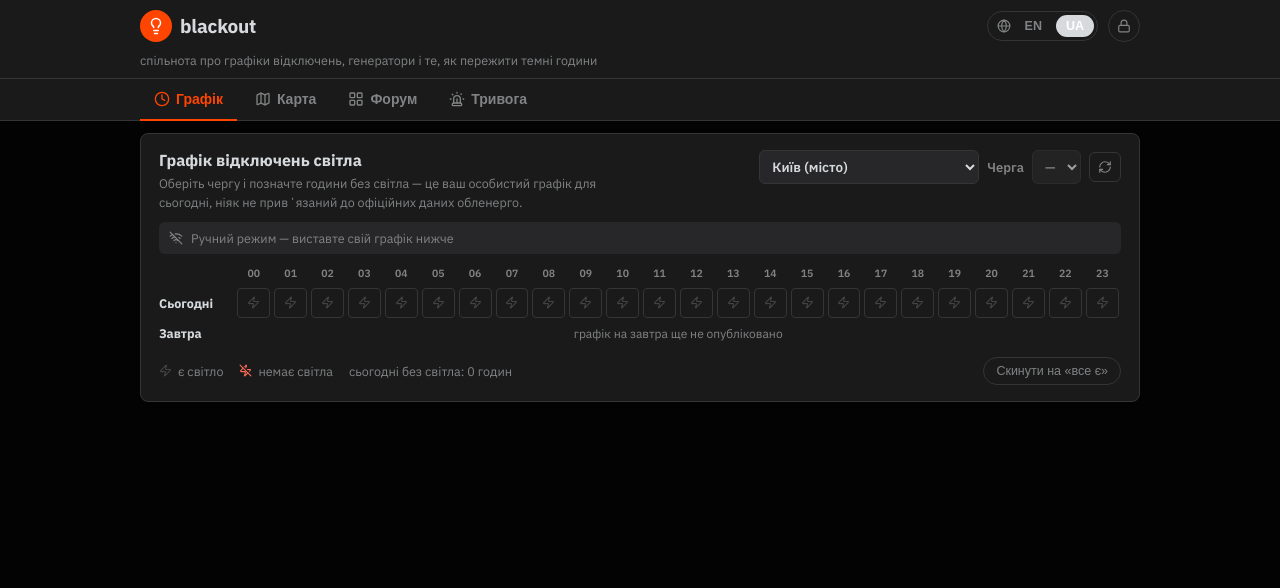
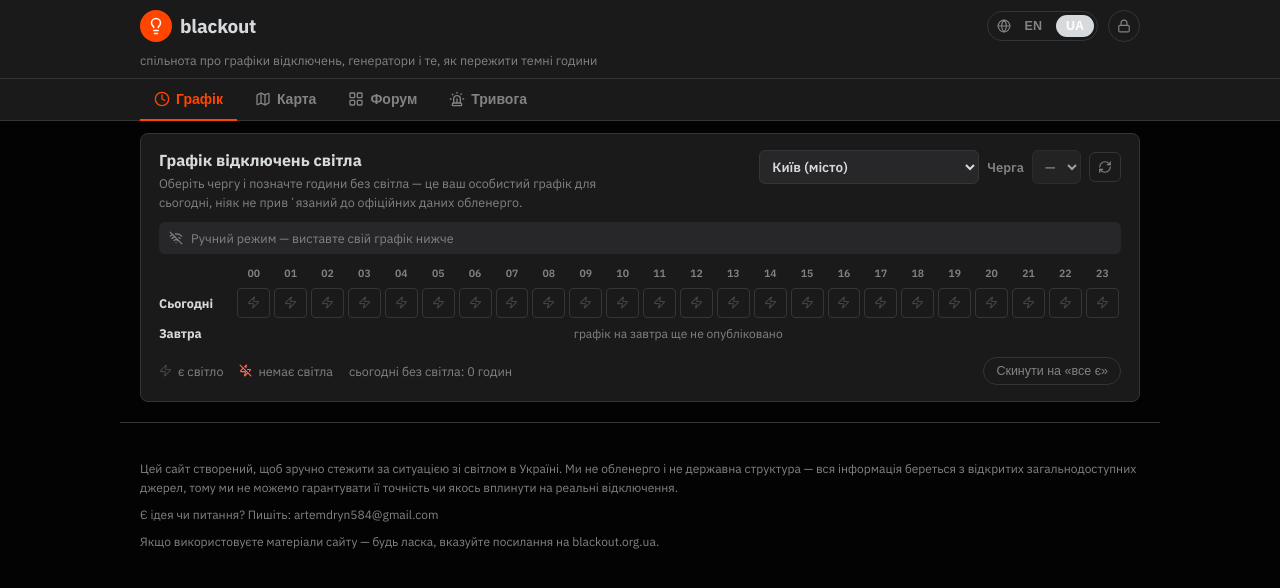
Before and after one commit to artemdryn584-code/blackout-site, a React (Vite) app: page / in a window 1280 px wide. Shown: the top 588 px of the page. Built offline with nearby package versions, Linux system fonts and the light colour scheme; no server answers; the database is empty.

Commit message:
feat: add data-aggregator disclaimer footer
Co-Authored-By: Claude Sonnet 5 <noreply@anthropic.com>

```diff
--- a/src/App.jsx
+++ b/src/App.jsx
@@ -1127,6 +1127,11 @@ const UI = {
     whatHappenedPlaceholder: "neighborhood, what caused it, how long it lasted…",
     addToTotal: "Add to total",
     debtCleared: "outage reported",
+    disclaimer: [
+      "This site was built to make it easier to follow the power situation across Ukraine. We're not a utility company or a government body — all information comes from public sources, so we can't guarantee its accuracy or affect real outage schedules.",
+      "Questions or ideas? Reach us at artemdryn584@gmail.com",
+      "If you reuse content from this site, please link back to blackout.org.ua.",
+    ],
   },
   ua: {
     tagline: "спільнота про графіки відключень, генератори і те, як пережити темні години",
@@ -1163,6 +1168,11 @@ const UI = {
     whatHappenedPlaceholder: "район, через що сталося, скільки тривало…",
     addToTotal: "Додати до лічильника",
     debtCleared: "відключення заявлено",
+    disclaimer: [
+      "Цей сайт створений, щоб зручно стежити за ситуацією зі світлом в Україні. Ми не обленерго і не державна структура — вся інформація береться з відкритих загальнодоступних джерел, тому ми не можемо гарантувати її точність чи якось вплинути на реальні відключення.",
+      "Є ідея чи питання? Пишіть: artemdryn584@gmail.com",
+      "Якщо використовуєте матеріали сайту — будь ласка, вказуйте посилання на blackout.org.ua.",
+    ],
   },
 };
 
@@ -2414,6 +2424,14 @@ export default function LedgerForum() {
         </div>
       )}
 
+      <div style={{ maxWidth: 1000, margin: "0 auto", padding: "20px 20px 30px", borderTop: `1px solid ${border}`, marginTop: 20 }}>
+        {t.disclaimer.map((paragraph, i) => (
+          <p key={i} style={{ fontSize: 12, color: textSoft, lineHeight: 1.6, margin: i === 0 ? "16px 0 8px" : "0 0 8px" }}>
+            {paragraph}
+          </p>
+        ))}
+      </div>
+
     </div>
   );
 }
```
